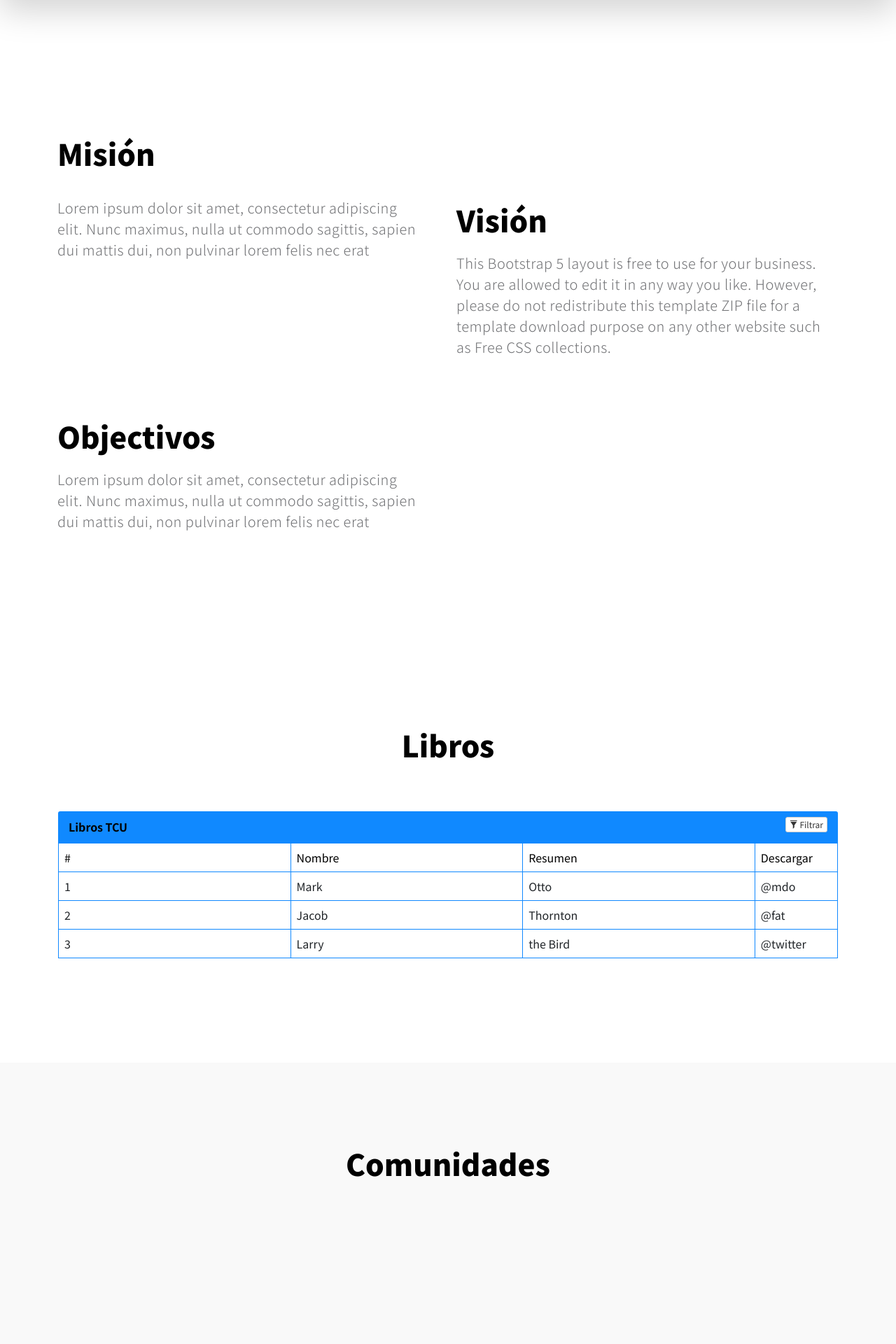
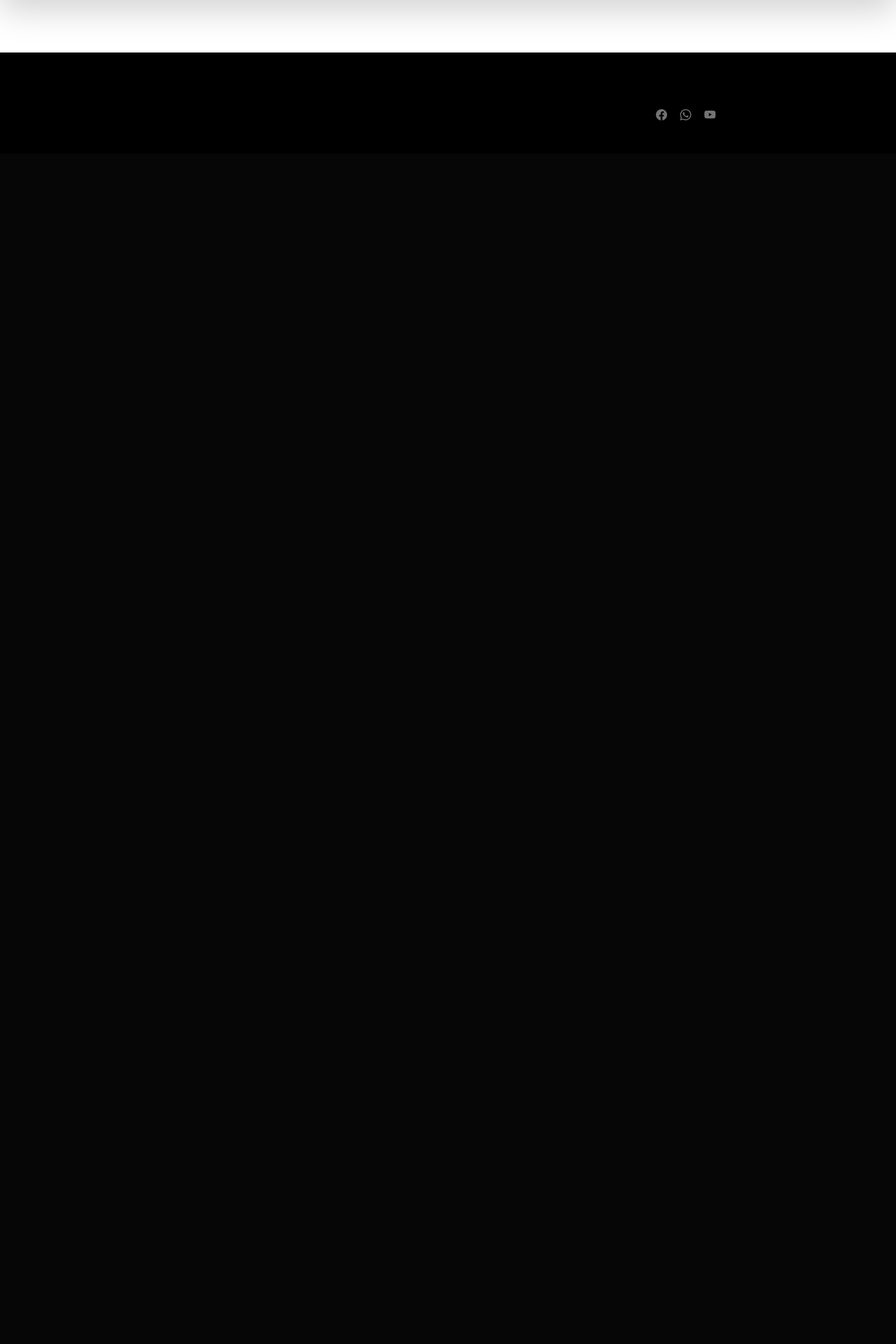
Before and after one commit to TCU-688/TCU-688-Turrialba, a PHP site: template TCU/view/inicioView.php in a window 1280 px wide. Shown: the part 801-2721 px from the top of the page at 70% size. After the commit the page ends 973 px from the top, so only its background shows below. Run offline with PHP 8.4, Linux system fonts and the light colour scheme; the template is opened without the code that fills it, so the values that code supplies are empty.

Commit message:
Update header.php

```diff
--- a/TCU/public/header.php
+++ b/TCU/public/header.php
@@ -74,91 +74,3 @@
                     </div>
                 </div>
             </nav>
-            <section class="section-padding pb-0" id="infoTcu">
-                <div class="container mb-5 pb-lg-5">
-                    <div class="row">
-                        <div class="col-12">
-                            <h2 class="mb-3" data-aos="fade-up">Misión</h2>
-                        </div>
-
-                        <div class="col-lg-6 col-12 mt-3 mb-lg-5">
-                            <p class="me-4" data-aos="fade-up" data-aos-delay="300">Lorem ipsum dolor sit amet, consectetur adipiscing elit. Nunc maximus, nulla ut commodo sagittis, sapien dui mattis dui, non pulvinar lorem felis nec erat</p>
-                        </div>
-
-                        <div class="col-lg-6 col-12 mt-lg-3 mb-lg-5">
-                            <h2 class="mb-3" data-aos="fade-up">Visión</h2>
-                            <p data-aos="fade-up" data-aos-delay="500">This Bootstrap 5 layout is free to use for your business. You are allowed to edit it in any way you like. However, please do not redistribute this template ZIP file for a template download purpose on any other website such as Free CSS collections.</p>
-                        </div>
-                        <div class="col-lg-6 col-12 mt-3 mb-lg-5">
-                            <h2 class="mb-3" data-aos="fade-up">Objectivos</h2>
-                            <p class="me-4" data-aos="fade-up" data-aos-delay="300">Lorem ipsum dolor sit amet, consectetur adipiscing elit. Nunc maximus, nulla ut commodo sagittis, sapien dui mattis dui, non pulvinar lorem felis nec erat</p>
-                        </div>
-                    </div>
-                </div>
-            </section>
-            <section class="section-padding" id="libros">
-                <div class="container">
-                    <div class="row">
-                        <div class="col-12">
-                            <h2 class="mb-5 text-center" data-aos="fade-up">Libros</h2>
-                        </div>
-                        <div class="panel panel-primary filterable" data-aos="fade-up">
-                            <div class="panel-heading">
-                                <h3 class="panel-title">Libros TCU</h3>
-                                <div class="pull-right">
-                                    <button class="btn btn-default btn-xs btn-filter"><span class="glyphicon glyphicon-filter"></span> Filtrar</button>
-                                </div>
-                            </div>
-                            <table class="table table-hover table-bordered">
-                                <thead class="tabla">
-                                    <tr class="filters">
-                                        <th><input type="text" class="form-control" placeholder="#" disabled></th>
-                                        <th><input type="text" class="form-control" placeholder="Nombre" disabled></th>
-                                        <th><input type="text" class="form-control" placeholder="Resumen" disabled></th>
-                                        <th>Descargar</th>
-                                    </tr>
-                                </thead>
-                                <tbody>
-                                    <tr>
-                                        <td>1</td>
-                                        <td>Mark</td>
-                                        <td>Otto</td>
-                                        <td>@mdo</td>
-                                    </tr>
-                                    <tr>
-                                        <td>2</td>
-                                        <td>Jacob</td>
-                                        <td>Thornton</td>
-                                        <td>@fat</td>
-                                    </tr>
-                                    <tr>
-                                        <td>3</td>
-                                        <td>Larry</td>
-                                        <td>the Bird</td>
-                                        <td>@twitter</td>
-                                    </tr>
-
-                                </tbody>
-                            </table>
-                        </div>
-                    </div>
-                </div>
-            </section>
-            <section class="news section-padding" id="comunidades">
-                <div class="container">
-                    <div class="row">
-                        <div class="col-12">
-                            <h2 class="mb-5 text-center" data-aos="fade-up">Comunidades</h2>
-                        </div>
-                    </div>
-                </div>
-            </section>
-            <section class="news section-padding" id="contactos">
-                <div class="container">
-                    <div class="row">
-                        <div class="col-12">
-                            <h2 class="mb-5 text-center" data-aos="fade-up">Contactos</h2>
-                        </div>
-                    </div>
-                </div>
-            </section>
```
